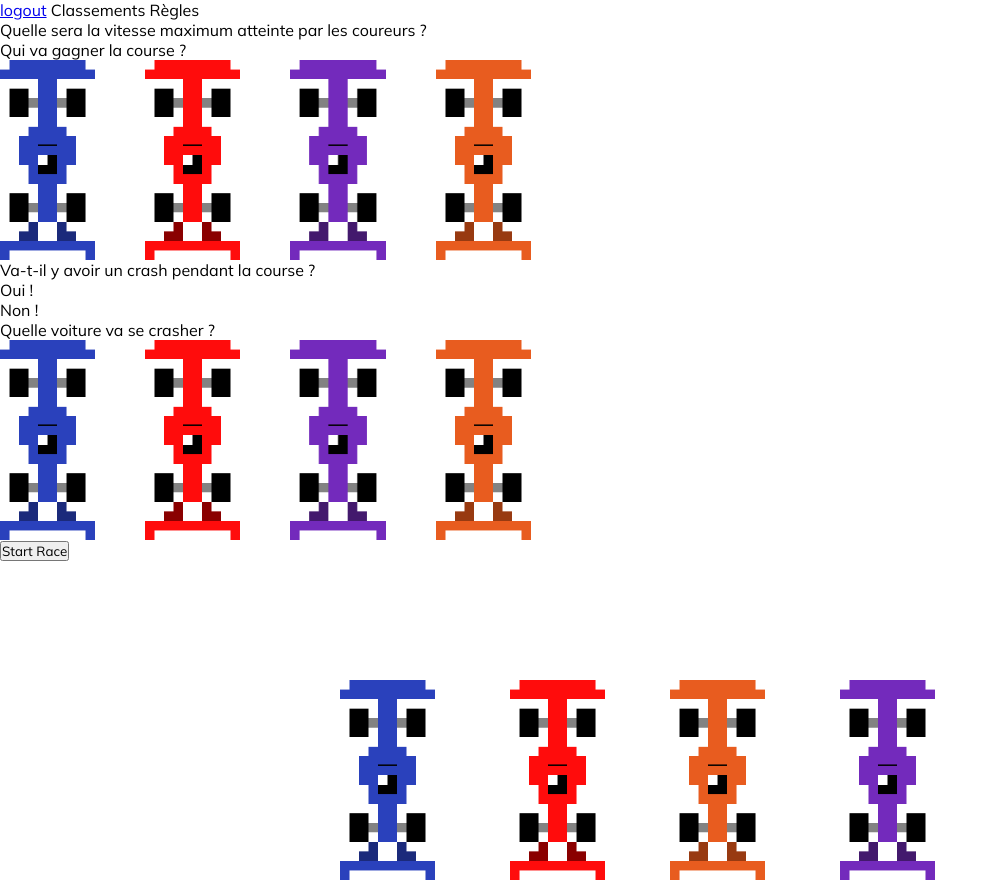
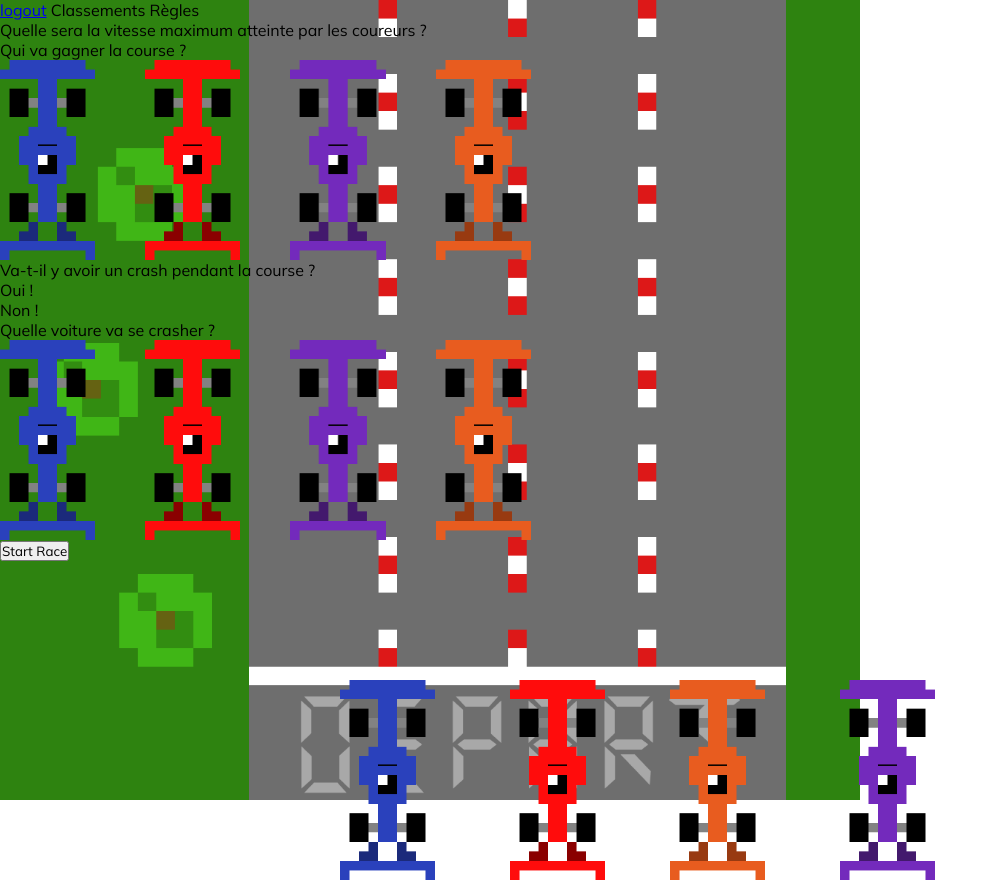
Before and after one commit to HugoDemont62/dragsterprojectrendu, a Django app: page / in a window 1280 px wide. Shown: the whole page, without its empty margins (0-998 px from the left). Run offline with Django 4.2, Linux system fonts and the light colour scheme; a user stored in the database is signed in; data comes from the database, SQL or seed files in the repository.

Commit message:
init commit

```diff
--- a/base/templates/home.html
+++ b/base/templates/home.html
@@ -1,5 +1,8 @@
 {% extends "base.html" %}
 {% block content %}
+    <div class="background">
+
+
         <a href="{% url "base:logout" %}">logout</a>
 
         <a>Classements</a>
@@ -34,7 +37,7 @@
         </div>
 
         <button id="startRace">Start Race</button>
-
+    </div>
     <script>
     let raceOver = false;
 
--- a/base/views.py
+++ b/base/views.py
@@ -31,5 +31,6 @@ def authView(request):
 def regleView(request):
     return render(request, "regle.html")
 
+
 def classementView(request):
     return render(request, "classement.html")
```
Lines whose indentation alone changed are shown as unchanged.
